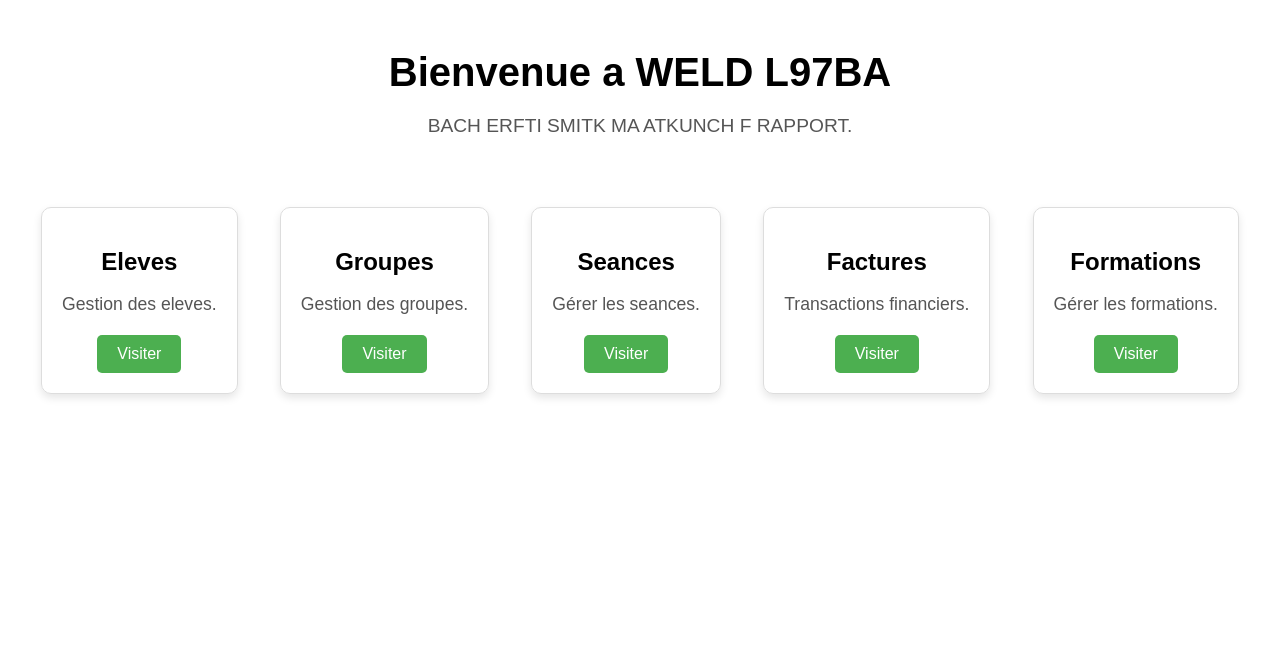
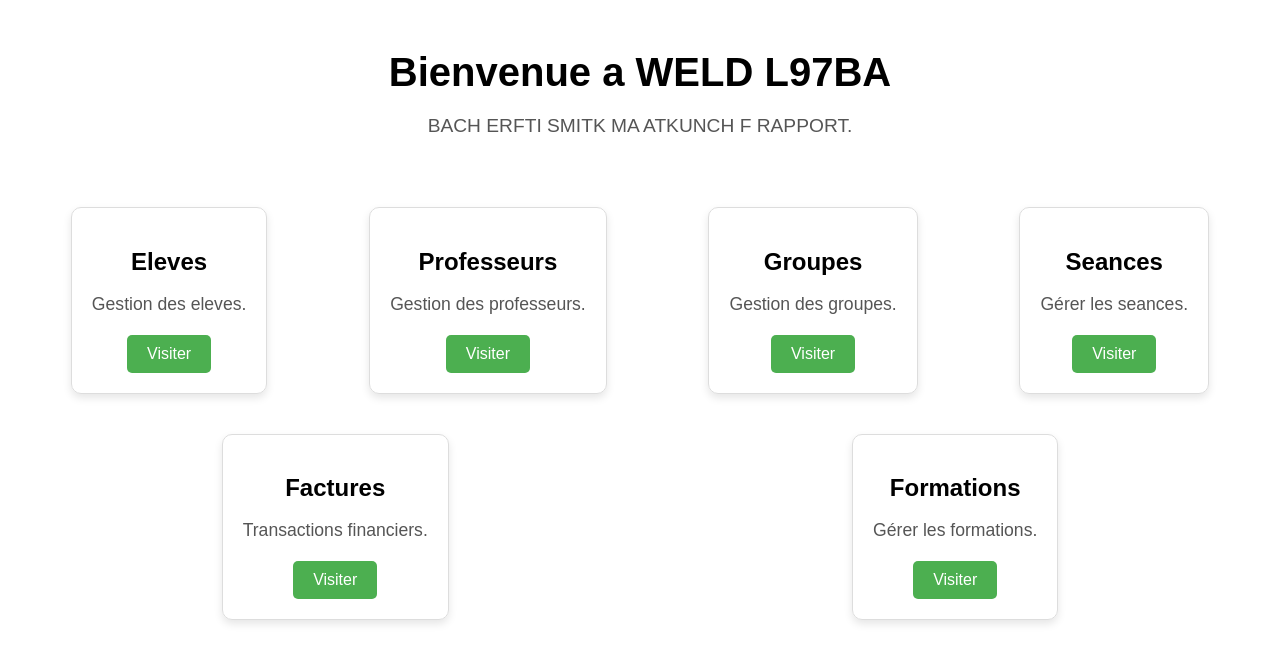
Before and after one commit to TFerhan/studies-management, a Flask app: page /index in a window 1280 px wide. Shown: the part 46-709 px from the top of the page. Run offline with Flask 3, Linux system fonts and the light colour scheme; some libraries are stand-ins or nearby versions.

Commit message:
Update index.html

```diff
--- a/prj/templates/index.html
+++ b/prj/templates/index.html
@@ -13,6 +13,12 @@
             <h2>Eleves</h2>
             <p>Gestion des eleves.</p>
             <a href="{{ url_for('eleves') }}" class="btn">Visiter</a>
+        </div>
+
+        <div class="feature">
+            <h2>Professeurs</h2>
+            <p>Gestion des professeurs.</p>
+            <a href="{{ url_for('profs_list') }}" class="btn">Visiter</a>
         </div>
 
         <div class="feature">
```
